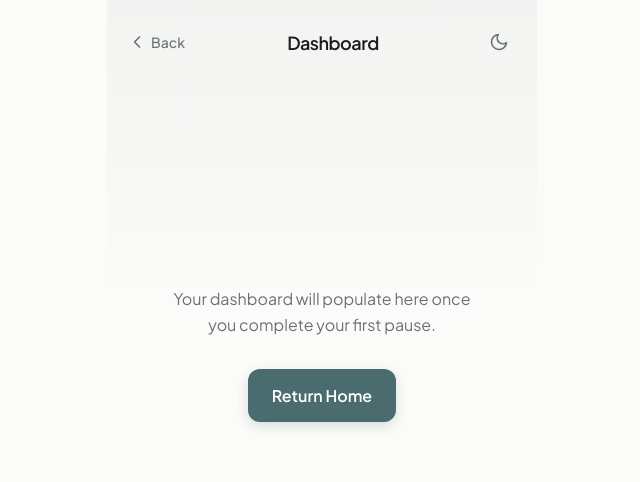
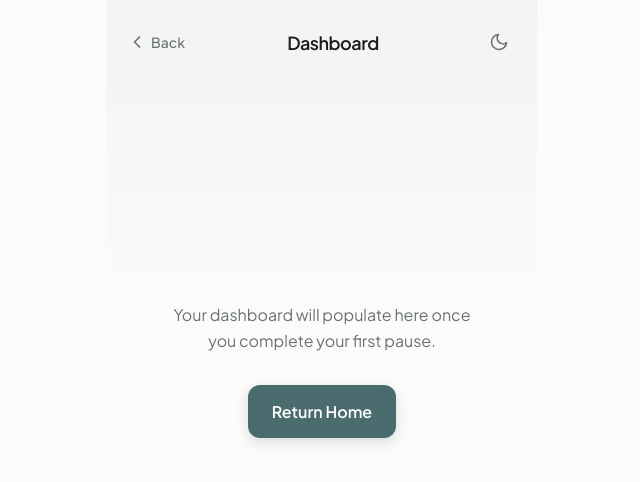
Before and after one commit to stevenmorano/mindful-eating, a React (Vite) app: page / in a window 1280 px wide. Both pictures are taken after a click on the button "History". Shown: the top 482 px of the page, without its empty margins (318-958 px from the left). Built offline with nearby package versions, Linux system fonts and the light colour scheme.

Commit message:
fix: let dashboard scroll reach bottom

```diff
--- a/src/components/HistoryView.jsx
+++ b/src/components/HistoryView.jsx
@@ -194,7 +194,7 @@ export default function HistoryView({ onClose, isDark, toggleTheme }) {
                 </div>
             </div>
 
-            <div style={{ flexGrow: 1, overflowY: 'auto', paddingBottom: '20px', WebkitOverflowScrolling: 'touch' }}>
+            <div style={{ flexGrow: 1, overflowY: 'auto', paddingBottom: 0, WebkitOverflowScrolling: 'touch' }}>
                 {totalSessions === 0 ? (
                     <div style={{ display: 'flex', flexDirection: 'column', alignItems: 'center', justifyContent: 'center', height: '80%', textAlign: 'center' }}>
                         <p style={{ marginBottom: '32px', fontSize: '16px', maxWidth: '80%' }}>Your dashboard will populate here once you complete your first pause.</p>
--- a/src/styles/ios-theme.css
+++ b/src/styles/ios-theme.css
@@ -105,7 +105,7 @@ body.dark-theme #root {
 }
 
 .history-view {
-  padding: calc(24px + var(--safe-area-top)) 20px 20px;
+  padding: calc(24px + var(--safe-area-top)) 20px 0;
 }
 
 .sr-only {
```
